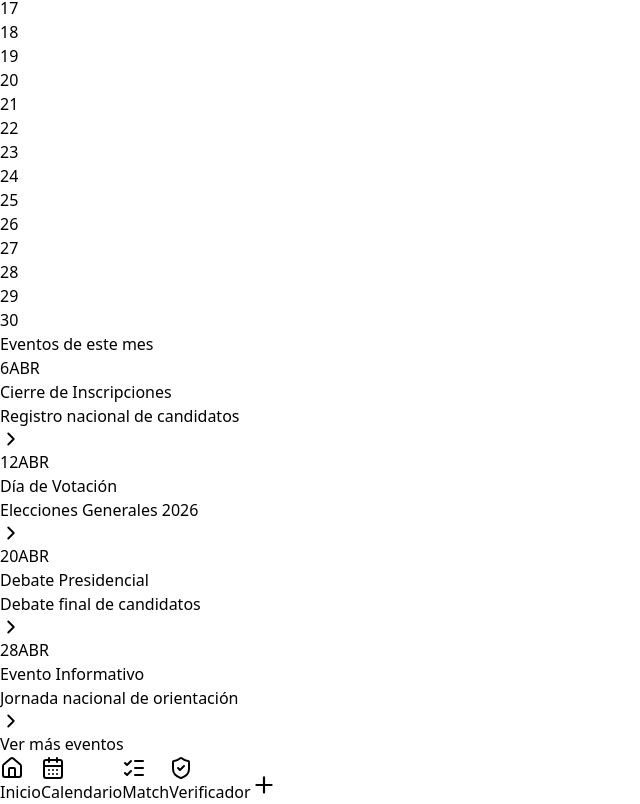
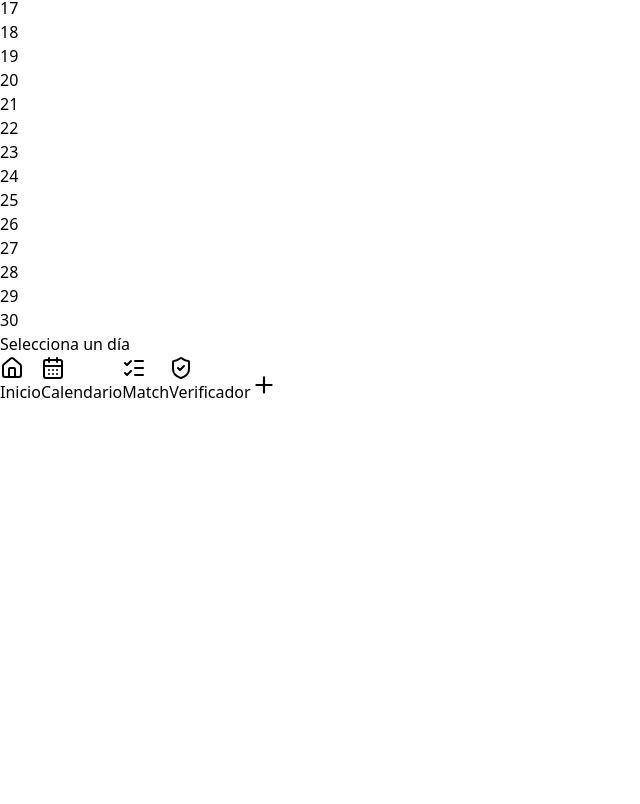
Before and after one commit to Is-Alejandro/verivoto, a React (Vite) app: page /calendar in a window 1280 px wide. Shown: the part 1030-1834 px from the top of the page, without its empty margins (0-640 px from the left). After the commit the page ends 1434 px from the top, so only its background shows below. Built offline with nearby package versions, Linux system fonts and the light colour scheme.

Commit message:
Implementada lógica de selección/deselección de días (toggle). Integrado estado selectedDate en CalendarPage.

```diff
--- a/src/features/calendar/CalendarPage.tsx
+++ b/src/features/calendar/CalendarPage.tsx
@@ -1,9 +1,12 @@
+import { useState } from "react";
 import Layout from "../../components/layout/Layout";
 import UpcomingEventsCarousel from "./components/UpcomingEventsCarousel";
 import CalendarMonth from "./components/CalendarMonth";
 import MonthEventsList from "./components/MonthEventList";
 
 export default function CalendarPage() {
+  const [selectedDate, setSelectedDate] = useState<string | null>(null);
+
   return (
     <Layout>
       <div className="mt-2">
@@ -12,9 +15,13 @@ export default function CalendarPage() {
         <UpcomingEventsCarousel />
 
         {/* Calendario Mensual */}
-        <CalendarMonth />
+        <CalendarMonth
+          selectedDate={selectedDate}
+          setSelectedDate={setSelectedDate}
+        />
 
-        <MonthEventsList />
+        {/* Lista dinámica según el día seleccionado */}
+        <MonthEventsList selectedDate={selectedDate} />
 
       </div>
     </Layout>
--- a/src/features/calendar/components/CalendarMonth.tsx
+++ b/src/features/calendar/components/CalendarMonth.tsx
@@ -1,7 +1,12 @@
 import { ChevronLeft, ChevronRight } from "lucide-react";
 import { eventsData } from "../../../data/eventsData";
 
-export default function CalendarMonth() {
+interface CalendarMonthProps {
+    selectedDate: string | null;
+    setSelectedDate: React.Dispatch<React.SetStateAction<string | null>>;
+  }
+
+export default function CalendarMonth({ selectedDate, setSelectedDate }: CalendarMonthProps) {
     const monthName = "Abril";
     const year = 2026;
 
@@ -11,10 +16,10 @@ export default function CalendarMonth() {
     // Abril 2026 inicia miércoles → índice 2
     const startDayIndex = 2;
 
-    // ✔ FILTRAR SOLO LOS EVENTOS DE ESTE MES (Abril 2026)
+    // Filtrar eventos del mes
     const monthEvents = eventsData.filter(ev => ev.date.startsWith("2026-04"));
 
-    // ✔ MAPEAR EVENTOS A SU DÍA Y COLOR
+    // Mapear eventos a día → color
     const eventMap = new Map(
         monthEvents.map(ev => {
             const day = Number(ev.date.split("-")[2]);
@@ -22,14 +27,13 @@ export default function CalendarMonth() {
         })
     );
 
-    // Días vacíos antes del día 1
     const emptyDays = Array.from({ length: startDayIndex }, () => null);
     const monthDays = Array.from({ length: totalDays }, (_, i) => i + 1);
-
     const calendarGrid = [...emptyDays, ...monthDays];
 
     return (
         <div className="mt-6">
+
             {/* HEADER DEL MES */}
             <div className="flex items-center justify-between mb-3">
                 <button className="p-2 active:scale-90 transition">
@@ -57,24 +61,39 @@ export default function CalendarMonth() {
                 ))}
             </div>
 
-            {/* GRID DEL MES CON EVENTOS */}
+            {/* GRID DEL MES */}
             <div className="grid grid-cols-7 gap-2">
                 {calendarGrid.map((day, index) => {
                     const hasEvent = day !== null && eventMap.has(day);
                     const eventColor = hasEvent ? eventMap.get(day!) : null;
 
+                    const isSelected =
+                        selectedDate === `2026-04-${String(day).padStart(2, "0")}`;
+
                     return (
                         <div
                             key={index}
+                            onClick={() => {
+                                if (!day) return;
+
+                                const dateString = `2026-04-${String(day).padStart(2, "0")}`;
+
+                                // 🔵 Toggle de selección:
+                                setSelectedDate(prev =>
+                                    prev === dateString ? null : dateString
+                                );
+                            }}
                             className={`
                                 h-12 flex flex-col items-center justify-center
-                                rounded-xl shadow-sm
+                                rounded-xl shadow-sm cursor-pointer transition
+
                                 ${day ? "bg-white text-neutral-800 font-medium" : "bg-transparent"}
+
+                                ${isSelected ? "bg-blue-100 ring-2 ring-blue-500" : ""}
                             `}
                         >
                             {day}
 
-                            {/* PUNTITO DE EVENTO */}
                             {hasEvent && (
                                 <span
                                     className={`w-2 h-2 rounded-full mt-1 ${eventColor}`}
--- a/src/features/calendar/components/MonthEventList.tsx
+++ b/src/features/calendar/components/MonthEventList.tsx
@@ -1,27 +1,43 @@
 import MonthEventItem from "./MonthEventItem";
 import { eventsData } from "../../../data/eventsData";
 
-export default function MonthEventsList() {
+interface MonthEventsListProps {
+    selectedDate: string | null;
+  }
 
-  // ✔ Filtrar eventos del mes Abril 2026
-  const events = eventsData.filter(ev => ev.date.startsWith("2026-04"));
+
+export default function MonthEventsList({ selectedDate }: MonthEventsListProps) {
+
+
+    // Si no hay día seleccionado, no mostramos nada (queda limpio)
+    const filtered =
+        selectedDate
+            ? eventsData.filter(ev => ev.date === selectedDate)
+            : [];
 
     return (
         <div className="mt-8 mb-20">
             <h2 className="text-lg font-semibold text-neutral-800 mb-3">
-        Eventos de este mes
+                {selectedDate ? "Eventos del día" : "Selecciona un día"}
             </h2>
 
             <div className="flex flex-col gap-3">
-        {events.slice(0, 4).map((event) => {
+
+                {/* No hay eventos */}
+                {selectedDate && filtered.length === 0 && (
+                    <p className="text-neutral-500 text-sm italic">
+                        No hay eventos este día.
+                    </p>
+                )}
+
+                {/* Sí hay eventos */}
+                {filtered.map((event) => {
                     const day = Number(event.date.split("-")[2]);
-          const month = "ABR"; // opcional por ahora
-
                     return (
                         <MonthEventItem
                             key={event.id}
                             day={day}
-              month={month}
+                            month="ABR"
                             title={event.title}
                             subtitle={event.subtitle}
                             color={event.color}
@@ -30,15 +46,6 @@ export default function MonthEventsList() {
                 })}
             </div>
 
-      {/* Botón de ver más */}
-      <button
-        className="
-          w-full mt-4 py-3 text-blue-600 font-medium
-          bg-blue-50 rounded-xl active:scale-95 transition
-        "
-      >
-        Ver más eventos
-      </button>
         </div>
     );
 }
```
Lines whose indentation alone changed are shown as unchanged.
